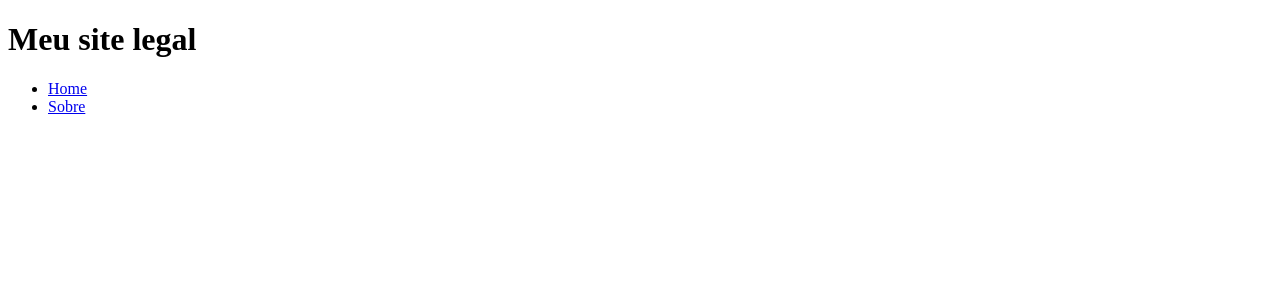
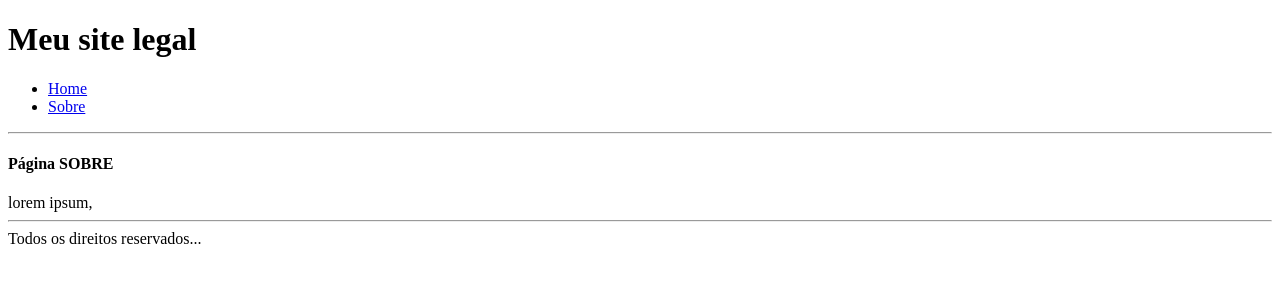
Before and after one commit to moisesjunior45/React-js, a React (Create React App) app in the folder Conceitos-basicos/react1/: page /sobre in a window 1280 px wide. Shown: the top 300 px of the page. Built offline with nearby package versions, Linux system fonts and the light colour scheme.

Commit message:
Aula 22 - Route básico 2

```diff
--- a/Conceitos-basicos/react1/package.json
+++ b/Conceitos-basicos/react1/package.json
@@ -8,7 +8,7 @@
     "@testing-library/user-event": "^13.5.0",
     "react": "^18.2.0",
     "react-dom": "^18.2.0",
-    "react-router-dom": "^6.11.2",
+    "react-router-dom": "^5.2.0",
     "react-scripts": "5.0.1",
     "styled-components": "^5.3.10",
     "web-vitals": "^2.1.4"
--- a/Conceitos-basicos/react1/src/App.js
+++ b/Conceitos-basicos/react1/src/App.js
@@ -3,6 +3,9 @@ import styled from 'styled-components';
 import SearchBox from './components/SearchBox';
 import Modal from './components/Modal';
 import { BrowserRouter, Switch, Route, Link } from 'react-router-dom';
+import Home from './pages/Home';
+import Sobre from './pages/Sobre';
+
 
 // AULA 1 E 2
 // No React existem 2 formas de criar um componente, estas são:
@@ -454,8 +457,7 @@ function App() {
 
 // Aula 21 - Router - Básico 1
 
-
-function App() {
+/*function App() {
 
   return (
     <BrowserRouter>
@@ -474,6 +476,44 @@ function App() {
       </header>
     </BrowserRouter>
   );
+}*/
+
+
+// Aula 22 - Router - Básico 2
+
+function App() {
+  return (
+    <BrowserRouter>
+      <header>
+        <h1>Meu site legal</h1>
+        <nav>
+          <ul>
+            <li>
+              <Link to="/">Home</Link>
+            </li>
+            <li>
+              <Link to="/sobre">Sobre</Link>
+            </li>
+          </ul>
+        </nav>
+      </header>
+      <hr />
+
+      <Switch>
+        <Route exact path="/">
+          <Home />
+        </Route>
+        <Route  exact path="/sobre">
+          <Sobre />
+        </Route>
+      </Switch>
+
+      <hr />
+      <footer>
+        Todos os direitos reservados...
+      </footer>
+    </BrowserRouter>
+  );
 }
 
 export default App;
--- /dev/null
+++ b/Conceitos-basicos/react1/src/pages/Home.js
@@ -0,0 +1,12 @@
+import React from "react";
+
+function Home() {
+
+    return (
+        <div>
+            <h4>Página HOME</h4>
+        </div>
+    )
+}
+
+export default Home;
--- /dev/null
+++ b/Conceitos-basicos/react1/src/pages/Sobre.js
@@ -0,0 +1,13 @@
+import React from "react";
+
+function Sobre() {
+
+    return (
+        <div>
+            <h4>Página SOBRE</h4>
+            lorem ipsum,
+        </div>
+    )
+}
+
+export default Sobre;
```
Also changed, not shown: 1 other file (tests, documents, lock files or other folders).
